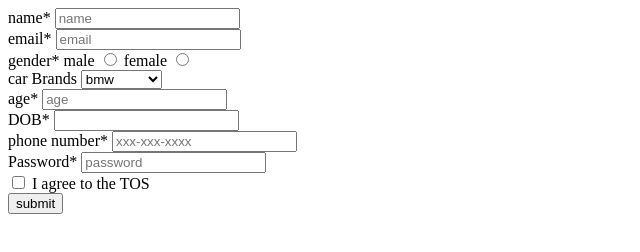
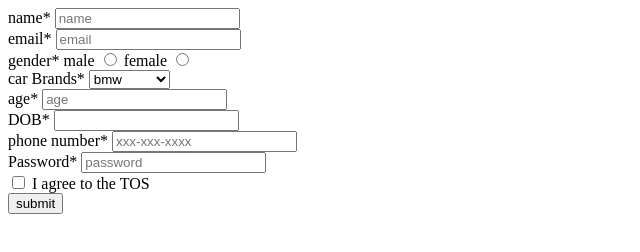
Before and after one commit to acciojob/signup-form-car-uzma71, a website: page main.html in a window 1280 px wide. Shown: the full height of the page, 0-640 px from the left. Drawn offline with Linux system fonts and the light colour scheme.

Commit message:
created a submission

```diff
--- a/main.html
+++ b/main.html
@@ -25,8 +25,8 @@
 	<input type="radio" id="female" name="gender" required>
 		</div>
 		<div>
-			<label for="cars " >car Brands</label>
-		<select name="cars" id="cars" placeholder="--Please choose an option--">
+			<label for="cars " >car Brands*</label>
+		<select name="car" id="cars" placeholder="--Please choose an option--">
 			<option value="bmw">bmw</option>
 			<option value="audi">audi</option>
 			<option value="mercedez">marcedez</option>
```
